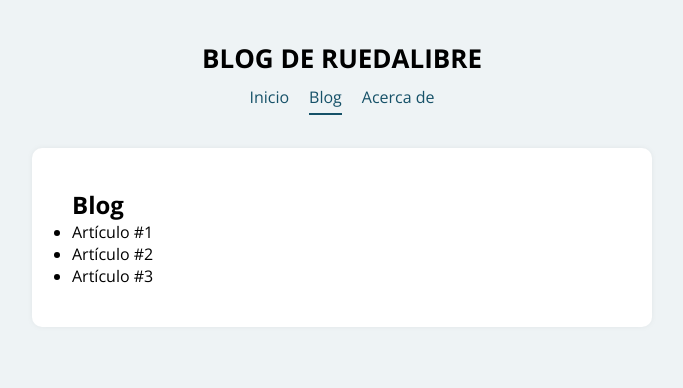
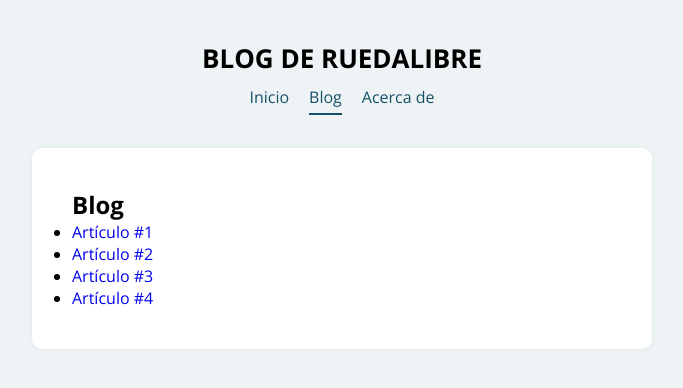
Before and after one commit to ruedalibre/react_projects, a React (Create React App) app in the folder projects/blog_app/: page /blog in a window 1280 px wide. Shown: the top 388 px of the page, without its empty margins (298-981 px from the left). Built offline with nearby package versions, Linux system fonts and the light colour scheme.

Commit message:
update blog-app react app part II

```diff
--- a/projects/blog_app/src/componentes/Blog.js
+++ b/projects/blog_app/src/componentes/Blog.js
@@ -1,13 +1,23 @@
 import React from "react";
+import posts from "../data/posts";
+import { NavLink } from "react-router-dom";
 
 const Blog = () => {
     return(
         <div>
             <h2>Blog</h2>
             <ul>
-                <li>Artículo #1</li>
-                <li>Artículo #2</li>
-                <li>Artículo #3</li>
+                {/* Con map itero sobre la lista de artículos a través
+                de su respectivo key(id). debo incluir Navlink para acceder
+                a cada post e indicar la ruta de cada enlace entre
+                back-ticks*/}
+                {posts.map((post) => {
+                    return <li key={post.id}>
+                                <NavLink to={`/post/${post.id}`}>
+                                    {post.titulo}
+                                </NavLink>
+                            </li>
+                })}
             </ul>
       </div>
     );
--- a/projects/blog_app/src/componentes/Header.js
+++ b/projects/blog_app/src/componentes/Header.js
@@ -15,6 +15,10 @@ const Header = () => {
         </ContenedorHeader>
     )
 };
+
+/*-------------------ESTILOS--------------------------
+Tener presente qué tipo de elemento es cada etiqueta
+----------------------------------------------------*/
 
 const ContenedorHeader = styled.header`
     text-align: center;
--- /dev/null
+++ b/projects/blog_app/src/data/posts.js
@@ -0,0 +1,32 @@
+/* --------------------------------------------------
+----------INFOMACION DE LOS ARTICULOS DEL BLOG-------
+-----------------(TITULO, TEXTO, ID)-----------------
+----------------------------------------------------*/
+
+/* Como este .js solamente contiene la información de
+los artículos, puedo crear un arreglo y exportarlo
+directamente, sin necesidad de darle un nombre, ya
+que no es un componente sino un arreglo: */
+
+export default [
+    {
+        id: 1,
+    titulo: 'Artículo #1',
+    texto: 'Este es el texto del primer artículo'
+    },
+    {
+        id: 2,
+    titulo: 'Artículo #2',
+    texto: 'Este es el texto del segundo artículo'
+    },
+    {
+        id: 3,
+    titulo: 'Artículo #3',
+    texto: 'Este es el texto del tercer artículo'
+    },
+    {
+        id: 4,
+    titulo: 'Artículo #4',
+    texto: 'Este es el texto del cuarto artículo'
+    }
+];
```
